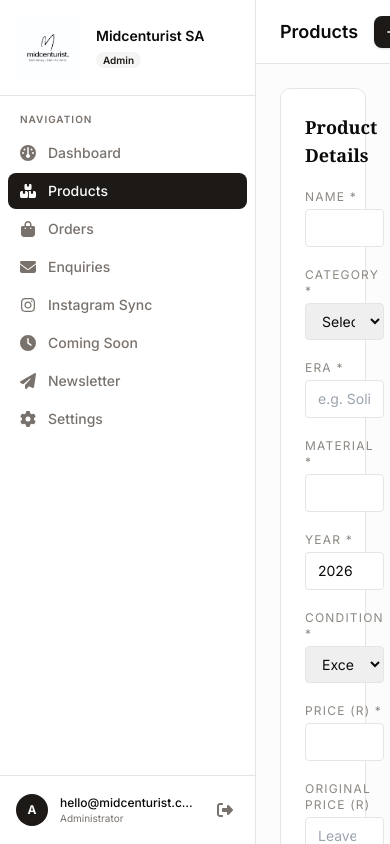
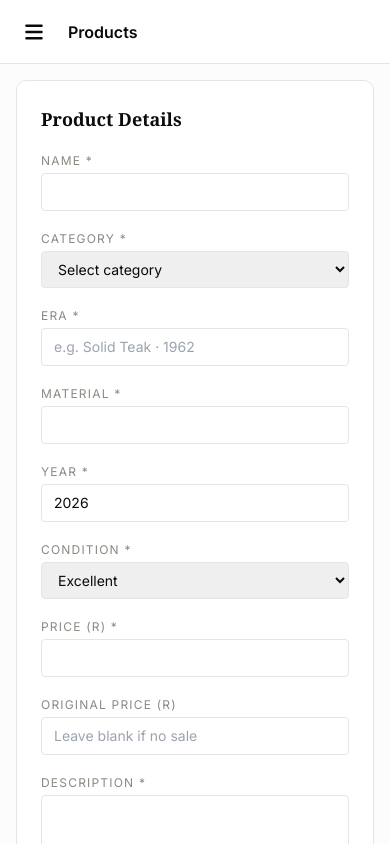
Before and after one commit to nostalgic-code/midcenturist-crm-demo, a Next.js app: page /products/new in a window 390 px wide. Built offline with nearby package versions, Linux system fonts and the light colour scheme.

Commit message:
feat: add mobile responsive design with collapsible sidebar menu

```diff
--- a/src/app/(cms)/dashboard/page.tsx
+++ b/src/app/(cms)/dashboard/page.tsx
@@ -23,9 +23,9 @@ export default async function DashboardPage() {
   ])
 
   return (
-    <div className="space-y-6">
+    <div className="space-y-4 sm:space-y-6">
       {/* Stat cards */}
-      <div className="grid gap-4 sm:grid-cols-2 lg:grid-cols-4">
+      <div className="grid gap-4 grid-cols-1 sm:grid-cols-2 lg:grid-cols-4">
         <StatCard label="Products Live"           value={stats?.totalProductsLive ?? 0}     iconDef={faBoxesStacked} trend="Updated live" />
         <StatCard label="Orders This Month"       value={stats?.ordersThisMonth ?? 0}        iconDef={faBagShopping}  trendUp />
         <StatCard label="Unread Enquiries"        value={stats?.unreadEnquiries ?? 0}        iconDef={faEnvelope}     trend={stats?.unreadEnquiries ? 'Needs attention' : undefined} />
@@ -37,27 +37,30 @@ export default async function DashboardPage() {
         <Button asChild variant="outline" size="sm">
           <Link href="/products/new">
             <FontAwesomeIcon icon={faPlus} className="mr-1.5 h-3 w-3" />
-            Add New Product
+            <span className="hidden sm:inline">Add New Product</span>
+            <span className="sm:hidden">Add Product</span>
           </Link>
         </Button>
         <Button asChild variant="outline" size="sm">
           <Link href="/instagram">
             <FontAwesomeIcon icon={faInstagram} className="mr-1.5 h-3 w-3" />
-            Instagram Drafts
+            <span className="hidden sm:inline">Instagram Drafts</span>
+            <span className="sm:hidden">Instagram</span>
           </Link>
         </Button>
         <Button asChild variant="outline" size="sm">
           <Link href="/enquiries">
             <FontAwesomeIcon icon={faEnvelope} className="mr-1.5 h-3 w-3" />
-            Enquiries
+            <span className="hidden sm:inline">Enquiries</span>
+            <span className="sm:hidden">Inbox</span>
             {(stats?.unreadEnquiries ?? 0) > 0 && (
-              <Badge className="ml-1.5 h-4 px-1.5 text-[10px]">{stats?.unreadEnquiries}</Badge>
+              <Badge className="ml-1.5 h-4 px-1.5 text-[9px]">{stats?.unreadEnquiries}</Badge>
             )}
           </Link>
         </Button>
       </div>
 
-      <div className="grid gap-4 lg:grid-cols-2">
+      <div className="grid gap-4 grid-cols-1 lg:grid-cols-2">
         {/* Recent activity */}
         <Card>
           <CardHeader className="pb-3">
--- a/src/app/(cms)/layout.tsx
+++ b/src/app/(cms)/layout.tsx
@@ -11,10 +11,13 @@ export default function CMSLayout({ children }: { children: ReactNode }) {
   return (
     <SessionProvider session={null}>
       <div className="flex h-screen overflow-hidden bg-muted/30">
-        <CMSSidebar />
+        {/* Sidebar - hidden on mobile */}
+        <div className="hidden lg:flex">
+          <CMSSidebar />
+        </div>
         <div className="flex flex-1 flex-col overflow-hidden">
           <CMSTopbar />
-          <main className="flex-1 overflow-y-auto p-6">
+          <main className="flex-1 overflow-y-auto p-4 sm:p-6">
             {children}
           </main>
         </div>
--- a/src/components/cms/Topbar.tsx
+++ b/src/components/cms/Topbar.tsx
@@ -1,12 +1,15 @@
 'use client'
 
 import Link from 'next/link'
+import { useState } from 'react'
 import { usePathname } from 'next/navigation'
 import { FontAwesomeIcon } from '@fortawesome/react-fontawesome'
-import { faBell, faPlus } from '@fortawesome/free-solid-svg-icons'
+import { faBell, faPlus, faBars } from '@fortawesome/free-solid-svg-icons'
 import { Button } from '@/components/ui/button'
 import { Badge } from '@/components/ui/badge'
 import { Separator } from '@/components/ui/separator'
+import { Sheet, SheetContent, SheetTrigger } from '@/components/ui/sheet'
+import CMSSidebar from './Sidebar'
 
 const pageTitles: Record<string, string> = {
   '/dashboard':  'Dashboard',
@@ -33,10 +36,25 @@ interface TopbarProps {
 export default function Topbar({ unreadEnquiries = 0 }: TopbarProps) {
   const pathname = usePathname()
   const title    = getTitle(pathname)
+  const [open, setOpen] = useState(false)
 
   return (
-    <header className="flex h-16 shrink-0 items-center gap-4 border-b bg-card px-6">
-      <h1 className="text-lg font-semibold">{title}</h1>
+    <header className="flex h-16 shrink-0 items-center gap-4 border-b bg-card px-4 sm:px-6">
+      {/* Mobile menu button */}
+      <Sheet open={open} onOpenChange={setOpen}>
+        <SheetTrigger asChild className="lg:hidden">
+          <Button variant="ghost" size="icon">
+            <FontAwesomeIcon icon={faBars} className="h-5 w-5" />
+          </Button>
+        </SheetTrigger>
+        <SheetContent side="left" className="w-64 p-0">
+          <div onClick={() => setOpen(false)}>
+            <CMSSidebar />
+          </div>
+        </SheetContent>
+      </Sheet>
+
+      <h1 className="text-base sm:text-lg font-semibold truncate">{title}</h1>
 
       <div className="ml-auto flex items-center gap-2">
         {unreadEnquiries > 0 && (
@@ -49,7 +67,7 @@ export default function Topbar({ unreadEnquiries = 0 }: TopbarProps) {
             </Button>
           </Link>
         )}
-        <Button asChild size="sm">
+        <Button asChild size="sm" className="hidden sm:flex">
           <Link href="/products/new">
             <FontAwesomeIcon icon={faPlus} className="mr-1.5 h-3 w-3" />
             Add Product
```
